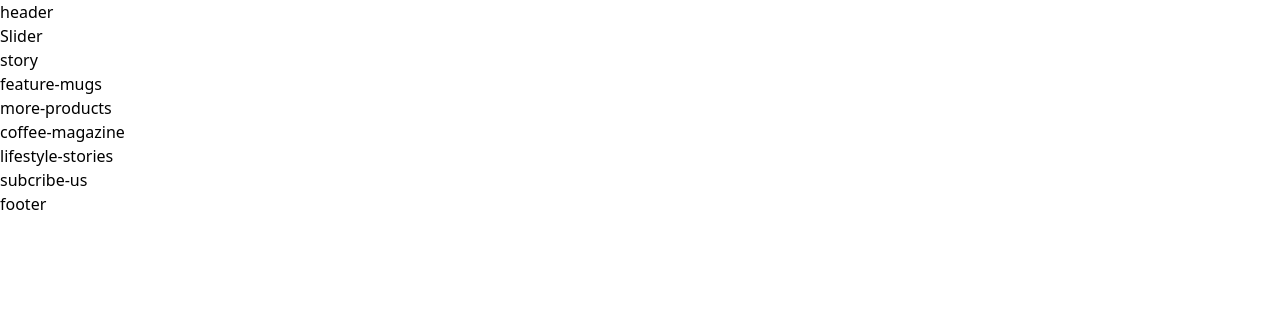
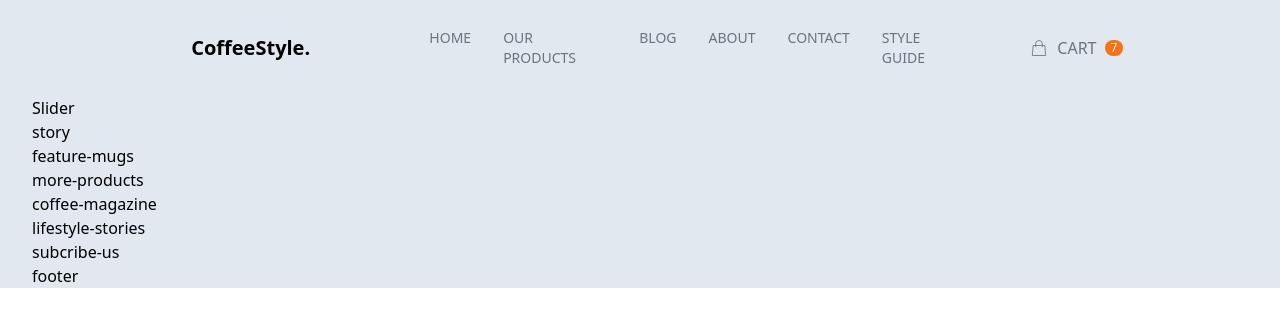
Before and after one commit to DuyNguyen-04061999/tailwindcss-coffee-style-II, a website: page public/index.html in a window 1280 px wide. Drawn offline with nearby package versions, Linux system fonts and the light colour scheme; files that its build step writes are made by us from their sources.

Commit message:
Add header

```diff
--- a/public/index.html
+++ b/public/index.html
@@ -1,15 +1,58 @@
 <!doctype html>
 <html>
+
 <head>
     <meta charset="UTF-8">
     <meta name="viewport" content="width=device-width, initial-scale=1.0">
     <link href="./output.css" rel="stylesheet">
 </head>
+
 <body>
     <div id="root">
-    <div class="content-wrapper">
-        <header>
-            header
+        <div class="content-wrapper max-w-screen-2xl text-base mx-auto px-8 bg-slate-200">
+            <header class="py-6 mx-10">
+                <nav class="flex items-center justify-between">
+                    <div class="logo basis-2/6 text-center text-xl font-semibold cursor-pointer">
+                        CoffeeStyle.
+                    </div>
+                    <ul class="flex basis-3/6 justify-end gap-8 uppercase text-sm text-gray-500 font-medium">
+                        <li class="npd-top-menu-item">
+                            <a href="#" class="">Home</a>
+                        </li>
+                        <li class="npd-top-menu-item">
+                            <a href="#" class="">Our Products</a>
+                        </li>
+                        <li class="npd-top-menu-item">
+                            <a href="#" class="">Blog</a>
+                        </li>
+                        <li class="npd-top-menu-item">
+                            <a href="#" class="">About</a>
+                        </li>
+                        <li class="npd-top-menu-item">
+                            <a href="#" class="">Contact</a>
+                        </li>
+                        <li class="npd-top-menu-item">
+                            <a href="#" class="">Style Guide</a>
+                        </li>
+                    </ul>
+                    <ul class="basis-1/6 flex justify-start ml-16 items-center uppercase text-gray-500 font-medium">
+                        <li class="npd-top-menu-item">
+                            <a href="#" class="flex items-center">
+                                <svg xmlns="http://www.w3.org/2000/svg" class="npd-icon" fill="none" viewBox="0 0 24 24"
+                                    stroke="currentColor" strokeWidth={2}>
+                                    <path strokeLinecap="round" strokeLinejoin="round"
+                                        d="M16 11V7a4 4 0 00-8 0v4M5 9h14l1 12H4L5 9z" />
+                                </svg>
+                                <span class="mx-2">
+                                    Cart
+                                </span>
+                                <span class="npd-badge-circle bg-orange-500 text-white">
+                                    7
+                                </span>
+                            </a>
+                        </li>
+                    </ul>
+                </nav>
             </header>
 
             <main>
@@ -43,4 +86,5 @@
         </div><!-- End content-wrapper-->
     </div><!-- End root-->
 </body>
+
 </html>
--- a/src/input.css
+++ b/src/input.css
@@ -1,3 +1,15 @@
 @tailwind base;
 @tailwind components;
 @tailwind utilities;
+
+.npd-top-menu-item {
+  @apply hover:text-gray-800 cursor-pointer py-1 transition-all ease-in-out duration-300 relative after:absolute after:bottom-0 after:left-0 after:bg-light-coffee after:w-0 after:hover:w-full after:transition-all after:h-0.5 after:duration-300 after:rounded;
+}
+
+.npd-icon {
+  @apply h-5 w-5 inline-block;
+}
+
+.npd-badge-circle {
+  @apply text-xs text-center rounded-full px-1.5;
+}
--- a/tailwind.config.js
+++ b/tailwind.config.js
@@ -2,7 +2,11 @@
 module.exports = {
   content: ["./public/**/*.{html,js}"],
   theme: {
-    extend: {},
+    extend: {
+      colors: {
+        "light-coffee": "#c89f94",
+      },
+    },
   },
   plugins: [],
-}
+};
```
Also changed, not shown: README.md (added), public/output.css (deleted), 1 other file. Lines whose indentation alone changed are shown as unchanged.
